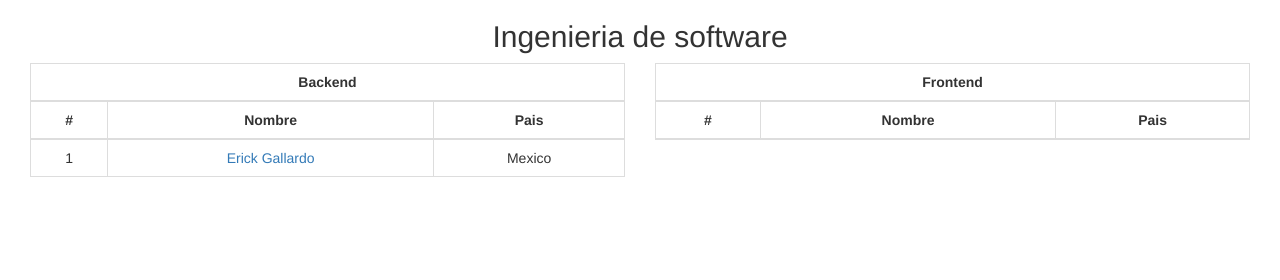
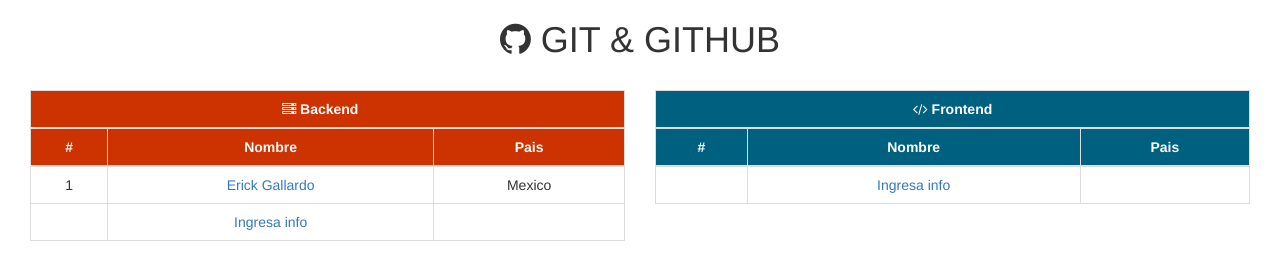
Before and after one commit to IngSoftBackend/PCC, a plain HTML site: page index.html in a window 1280 px wide. Drawn offline with Linux system fonts and the light colour scheme.

Commit message:
Incluyendo informaciÃn de los usuarios

```diff
--- /dev/null
+++ b/css/estilos.css
@@ -0,0 +1,8 @@
+.bg-red-back{
+    background: #cc3300 ;
+    color: #fff;
+}
+.bg-blue-front{
+    background: #006080  ;
+    color: #fff;
+}
--- a/index.html
+++ b/index.html
@@ -1,22 +1,27 @@
 <!DOCTYPE html>
 <html lang="en">
+
 <head>
     <meta charset="UTF-8">
     <meta name="viewport" content="width=device-width, initial-scale=1.0">
     <meta http-equiv="X-UA-Compatible" content="ie=edge">
     <title>.: Ingenier Software :.</title>
     <link rel="stylesheet" href="css/bootstrap.3.3.7.css">
+    <link rel="stylesheet" href="css/estilos.css">
+    <link rel="stylesheet" href="css/font-awesome.css">
     <script></script>
 
 </head>
+
 <body>
-    <h2 class="text-center">Ingenieria de software</h2>
+    <h1 class="text-center"><i class="fa fa-github"></i> GIT & GITHUB</h1>
+    <br>
     <div class="col-lg-12">
         <div class="col-lg-6">
             <table class="table table-bordered">
-                <thead>
+                <thead class="bg-red-back">
                     <tr>
-                        <th class="text-center" colspan="3"> Backend</th>
+                        <th class="text-center" colspan="3"> <i class="fa fa-server"></i> Backend <i class="fa-code-fork "></i> </th>
                     </tr>
                     <tr>
                         <th class="text-center">#</th>
@@ -27,17 +32,24 @@
                 <tbody>
                     <tr>
                         <td class="text-center">1</td>
-                        <td class="text-center"><a href="/app/view/backend/view.cv.ericklopez.html"> Erick Gallardo </a></td>
+                        <td class="text-center"><a href="/app/view/backend/view.cv.ericklopez.html"> Erick Gallardo </a>
+                        </td>
                         <td class="text-center">Mexico</td>
+                    </tr>
+                    <!-- Ingresa tus datos aquí abajo -->
+                    <tr>
+                        <td class="text-center"></td>
+                        <td class="text-center"><a href=""> Ingresa info </a></td>
+                        <td class="text-center"></td>
                     </tr>
                 </tbody>
             </table>
         </div>
         <div class="col-lg-6">
             <table class="table table-bordered">
-                <thead>
+                <thead class="bg-blue-front">
                     <tr class="text-center">
-                        <th class="text-center" colspan="3"> Frontend</th>
+                        <th class="text-center" colspan="3"><i class="fa fa-code"></i> Frontend</th>
                     </tr>
                     <tr>
                         <th class="text-center">#</th>
@@ -46,10 +58,16 @@
                     </tr>
                 </thead>
                 <tbody>
-
+                    <!-- Ingresa tus datos aquí abajo -->
+                    <tr>
+                        <td class="text-center"></td>
+                        <td class="text-center"><a href=""> Ingresa info </a></td>
+                        <td class="text-center"></td>
+                    </tr>
                 </tbody>
             </table>
         </div>
     </div>
 </body>
+
 </html>
```
Also changed, not shown: fonts/FontAwesome.otf (renamed from font/FontAwesome.otf), fonts/fontawesome-webfont.ttf (renamed from font/fontawesome-webfont.ttf), fonts/fontawesome-webfont.woff (renamed from font/fontawesome-webfont.woff), fonts/fontawesome-webfont.woff2 (renamed from font/fontawesome-webfont.woff2), 4 other files.
